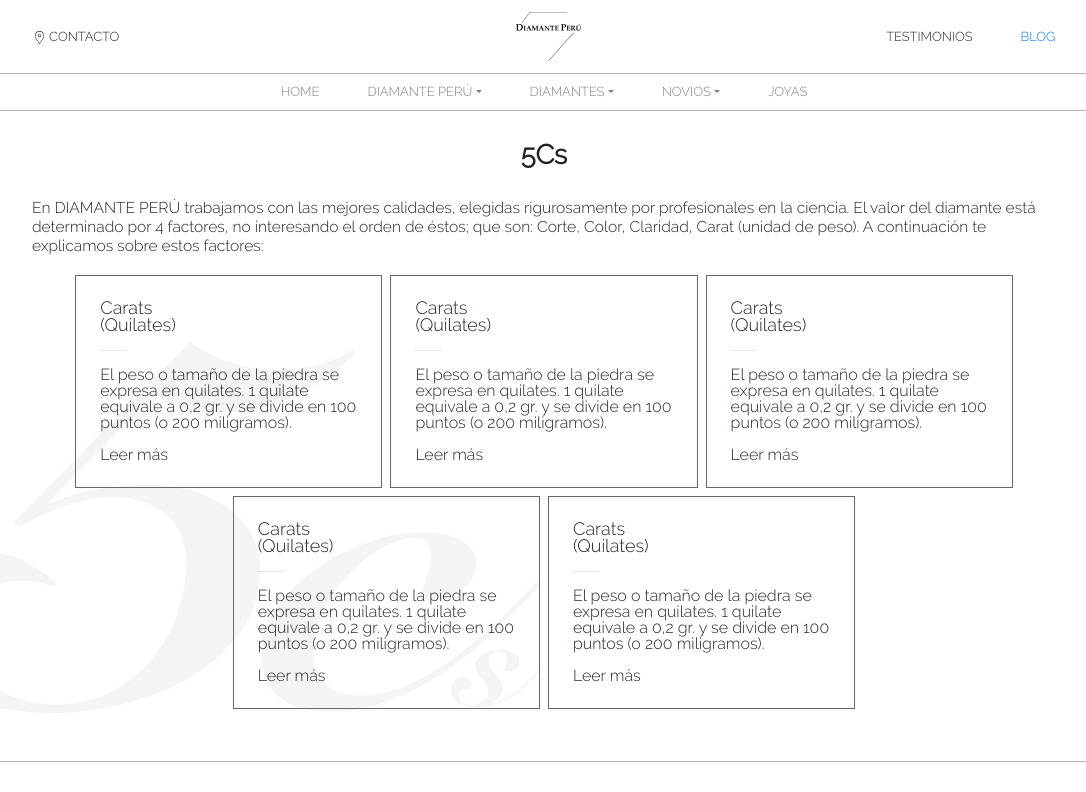
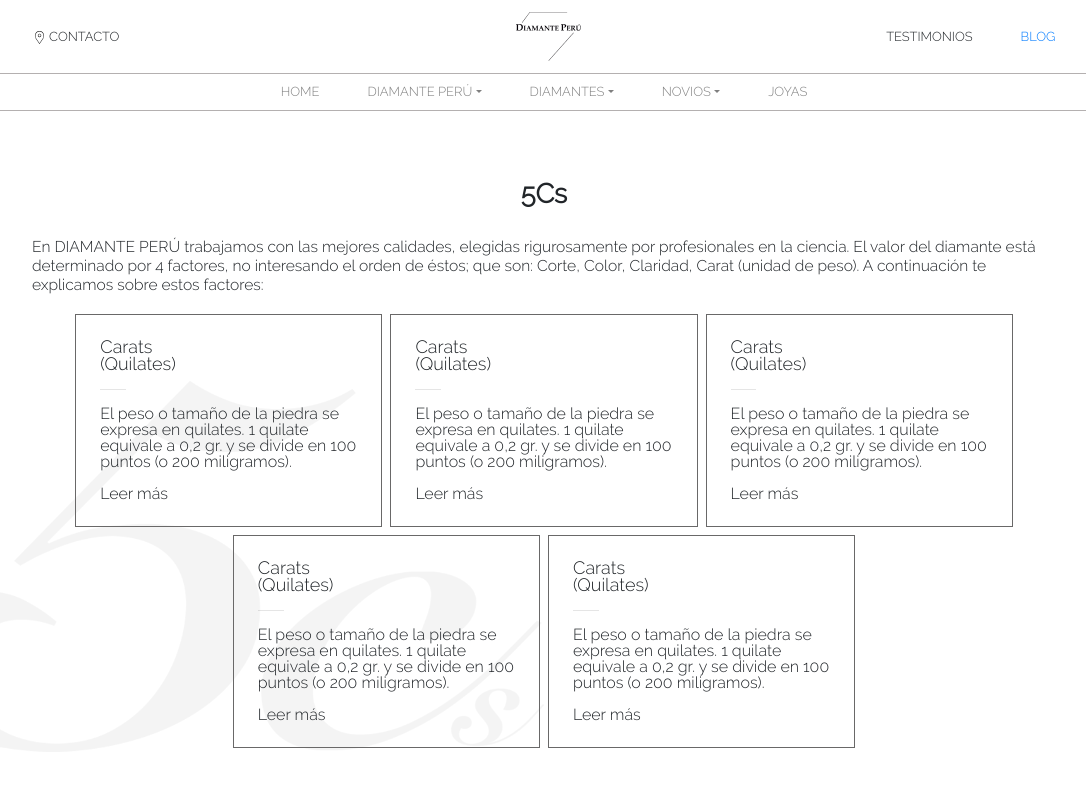
Before and after one commit to HB-Programacion/DiamantePeru, a React (Create React App) app in the folder my-app/: page /5cs in a window 1280 px wide. Shown: the top 792 px of the page, without its empty margins (96-1182 px from the left). Built offline with nearby package versions, Linux system fonts and the light colour scheme.

Commit message:
cambios que no se si mantendre

```diff
--- a/my-app/src/components/Convenio.jsx
+++ b/my-app/src/components/Convenio.jsx
@@ -2,7 +2,7 @@ import React from "react";
 
 const Convenio = () => {
     return (
-        <div className="animated fadeIn ">
+        <div className="animated fadeIn vh20">
             <div className="fndo-img1 mb-0">
                 <div className="w100 pad-5-xs pad-2 blue-background">
                     <div className="w45 w100-xs center color-white text-centered"> <label className="spacing4 text-1-5 bolder-xs ">CONVENIO</label>
--- a/my-app/src/components/Cs.jsx
+++ b/my-app/src/components/Cs.jsx
@@ -2,7 +2,7 @@ import React from "react";
 
 const Cs = () => {
     return (
-        <div className="w100 fndo-5cs animated fadeIn">
+        <div className="w100 h100 pt-3em fndo-5cs animated fadeIn">
         <span className="p-4 flex flexCenter text-size27"><b>5Cs</b></span>
             <div className=" w80 mL-R10">
                 <div>
--- a/my-app/src/components/TabBar.jsx
+++ b/my-app/src/components/TabBar.jsx
@@ -94,7 +94,7 @@ const TabBar= () => {
           </ul>
         </div>
       </nav>
-      <div className="h100">
+      <div className="">
 
       <Route path="/" exact component={Home} />
       <Route path="/historia" exact component={Historia} />
--- a/my-app/src/css/App.css
+++ b/my-app/src/css/App.css
@@ -915,6 +915,10 @@
         margin-bottom: 0;
     }
 
+    .pt-3em {
+        padding-top: 3em;
+    }
+
     .container-article {
         position: relative;
         top: -25vh;
@@ -1163,6 +1167,7 @@
     @media screen and (max-width:991px) {
         .dropdown-menu.show {
             display: block;
+            height: 3.5em;
             background-color: #fff0;
         }
     }
```
